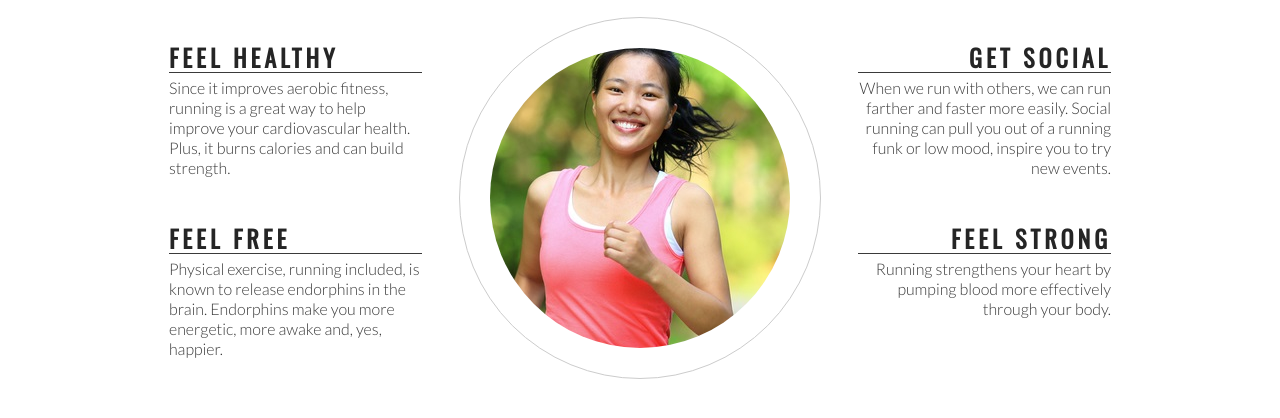
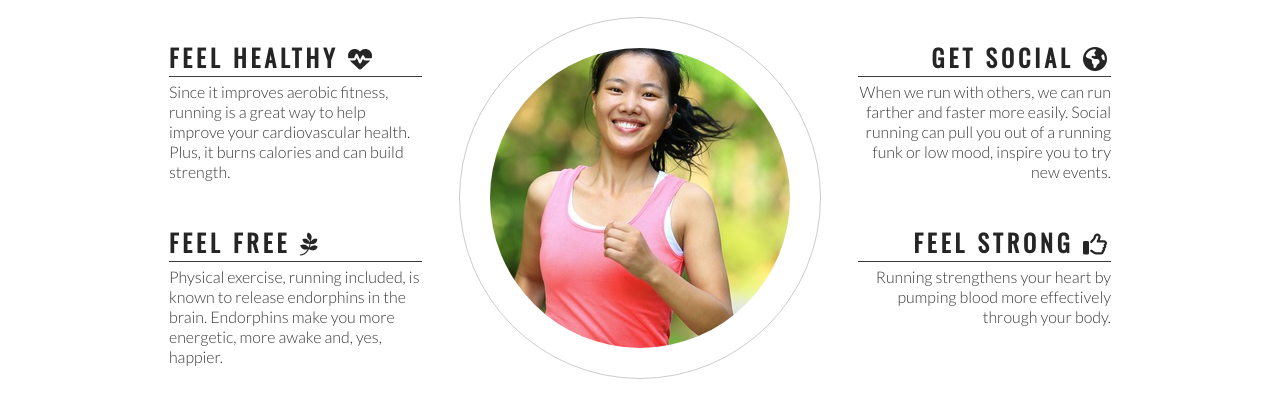
Before and after one commit to ivankrauseza/love-running, a plain HTML site: page index.html in a window 1280 px wide. Shown: the part 764-1182 px from the top of the page. Drawn offline with nearby package versions, Linux system fonts and the light colour scheme.

Commit message:
Add font awesome icons but at version 4

```diff
--- a/index.html
+++ b/index.html
@@ -41,14 +41,14 @@
         <h2 id="welcome">Why Love Running With Us?</h2>
         <div id="left-about">
             <div class="left-about-heading">
-                <h2>Feel Healthy</h2>
+                <h2>Feel Healthy <i class="fa fa-heartbeat" aria-hidden="true"></i></h2>
                 <hr>
                 <p>
                     Since it improves aerobic fitness, running is a great way to help improve your cardiovascular health. Plus, it burns calories and can build strength.
                 </p>
             </div>
             <div class="left-about-heading">
-                <h2>Feel Free</h2>
+                <h2>Feel Free <i class="fa fa-pagelines" aria-hidden="true"></i></h2>
                 <hr>
                 <p>
                     Physical exercise, running included, is known to release endorphins in the brain. Endorphins make you more energetic, more awake and, yes, happier.
@@ -57,14 +57,14 @@
         </div>
         <div id="right-about">
             <div class="right-about-heading">
-                <h2>Get Social</h2>
+                <h2>Get Social <i class="fa fa-globe" aria-hidden="true"></i></h2>
                 <hr>
                 <p>
                     When we run with others, we can run farther and faster more easily. Social running can pull you out of a running funk or low mood, inspire you to try new events.
                 </p>
             </div>
             <div class="right-about-heading">
-                <h2>Feel Strong</h2>
+                <h2>Feel Strong <i class="fa fa-thumbs-o-up" aria-hidden="true"></i></h2>
                 <hr>
                 <p>
                     Running strengthens your heart by pumping blood more effectively through your body.
@@ -83,6 +83,9 @@
     <footer>
         social links here
     </footer>
+
+    <!-- font awesome cdn -->
+    <script src="https://use.fontawesome.com/2b8101e04f.js" crossorigin="anonymous"></script>
 </body>
 
 </html>
```
